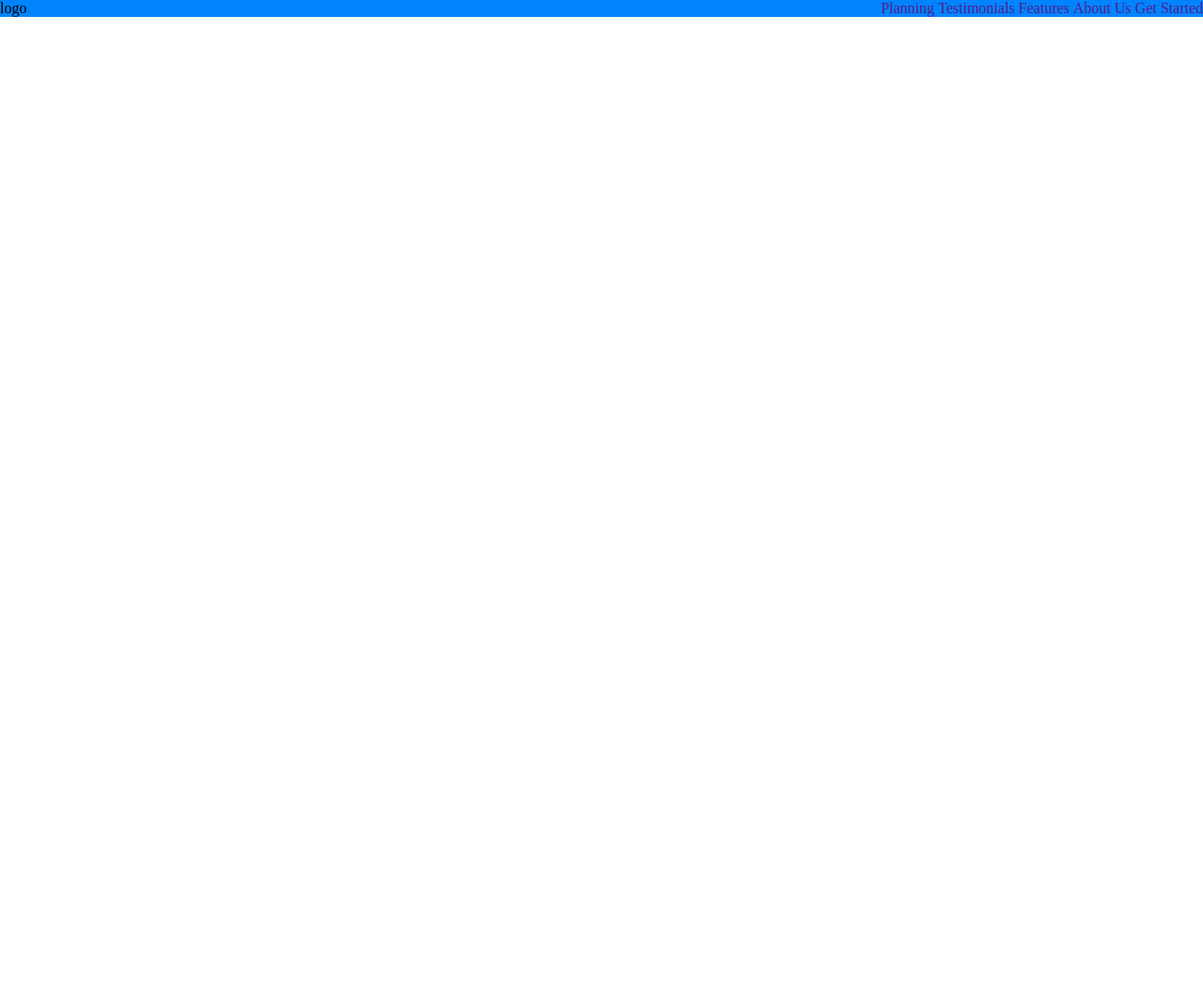
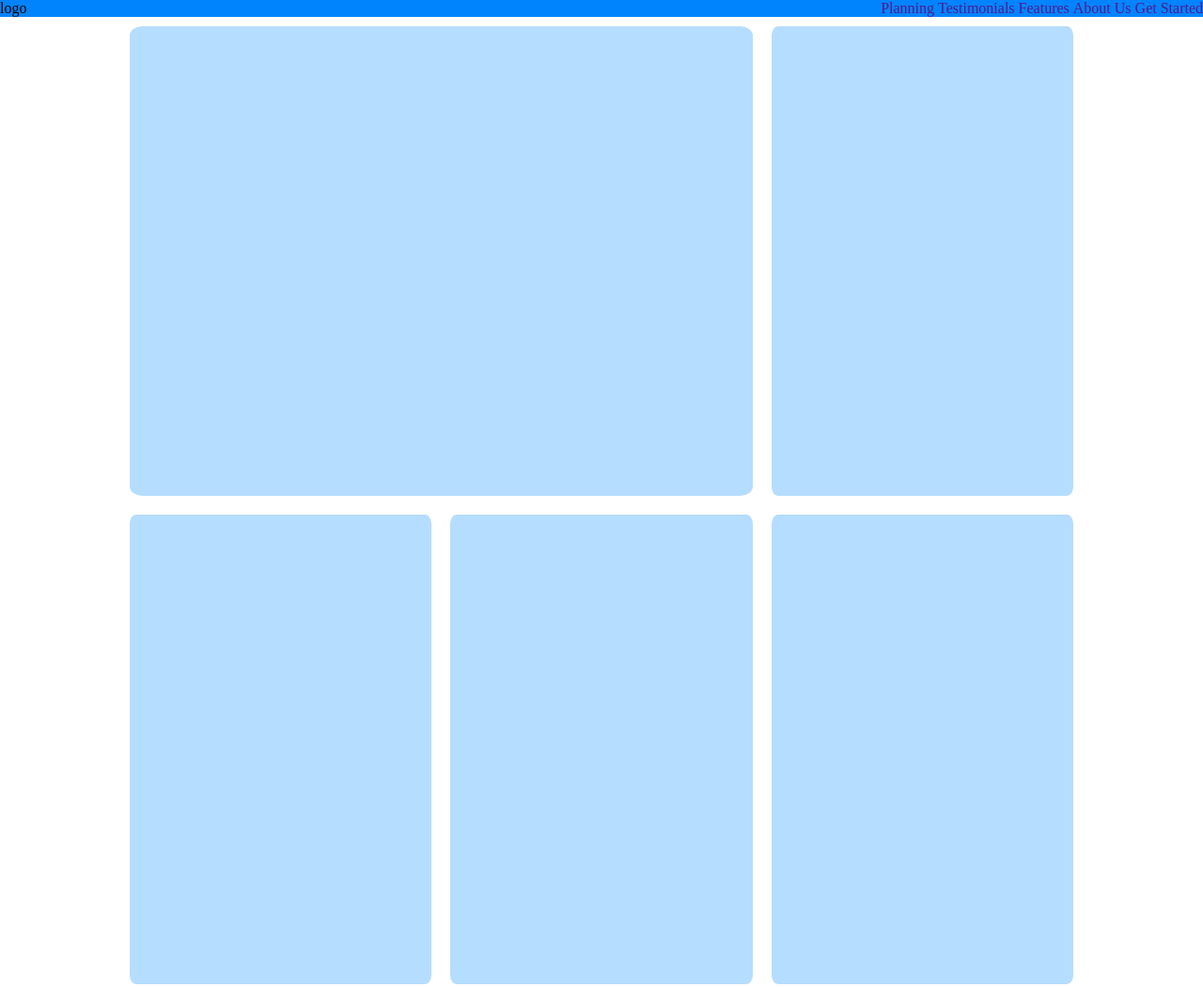
Before and after one commit to violix96/htmlcss-responsive-layout, a plain HTML site: page index.html in a window 1280 px wide. Shown: the whole page at 94% size. Before the commit the page ends 800 px from the top, so only its background shows below. Drawn offline with Linux system fonts and the light colour scheme.

Commit message:
[UPD] Jumbotron responvità desktop e tablet done

```diff
--- a/css/style.css
+++ b/css/style.css
@@ -30,6 +30,10 @@ a{
 
 }
 
+/* main- */
+
+
+
 
 /* RESPONSIVE */
 
@@ -44,7 +48,26 @@ a{
     header .header-container  .menu-mobile{
         display: block;
     }
+
+    main .big-col-mobile{
+        width: calc(100% / 3 * 2 - 20px)
+    }
+    main .col-mobile{
+        width: calc(100% / 3 - 20px)
+
+    }
+    main .container-jumbotron{
+        max-width: 100%;
+        margin: 0 auto;
+    }
+
+    main .row {
+        display: flex;
+        flex-direction: row;
+        flex-wrap: wrap;
+    }
 }
+
 
 /* DESKTOP */
 
@@ -57,4 +80,72 @@ a{
     header .header-container  .menu-mobile{
         display: none;
     }
+    main .big-col-mobile{
+        width: calc(100% / 3 * 2 - 20px)
+    }
+    main .col-mobile{
+        width: calc(100% / 3 - 20px)
+
+    }
+    main .container-jumbotron{
+        max-width: 80%;
+        margin: 0 auto;
+    }
+
+    main .row {
+        display: flex;
+        flex-direction: row;
+        flex-wrap: wrap;
+    }
+
+
 }
+
+/* utility */
+.container-jumbotron{
+    max-width: 80%;
+    margin: 0 auto;
+}
+
+.row{
+    display: flex;
+    flex-direction: column;
+}
+
+/* height */
+
+
+.height-xl{
+    height: 700px;
+}
+.height-l{
+    height: 500px;
+}
+.height-s{
+    height: 300px;
+}
+.height-sm{
+    height: 200px;
+}
+ /* bgcolor */
+.bg-light-blue{
+    background-color:#B5DDFF ;
+}
+
+/* col */
+
+.big-col-mobile{
+    width: calc(100% - 20px)
+}
+.col-mobile{
+    width: calc(100% - 20px)
+
+}
+
+.my-10{
+    margin: 10px;
+}
+
+.border-radius{
+    border-radius: 2%;
+}
--- a/index.html
+++ b/index.html
@@ -17,7 +17,7 @@
                 <div class="menu-mobile"><a href=""><i class="fa-solid fa-bars"></i></a></div>
                 <nav class="menu-desktop">
                     <ul>
-                        <li> <a href="">Planning</a></li>
+                        <li><a href="">Planning</a></li>
                         <li><a href="">Testimonials</a></li>
                         <li><a href="">Features</a></li>
                         <li><a href="">About Us</a></li>
@@ -29,6 +29,16 @@
     </header>
 
     <main>
+        <!-- jumbotron -->
+        <div class="container-jumbotron">
+            <div class="row">
+                <div class="height-l bg-light-blue big-col-mobile my-10 border-radius"></div>
+                <div class="height-l bg-light-blue col-mobile my-10 border-radius"></div>
+                <div class="height-l bg-light-blue col-mobile my-10 border-radius"></div>
+                <div class="height-l bg-light-blue col-mobile my-10 border-radius"></div>
+                <div class="height-l bg-light-blue col-mobile my-10 border-radius"></div>
+            </div>
+        </div>
 
     </main>
 
```
